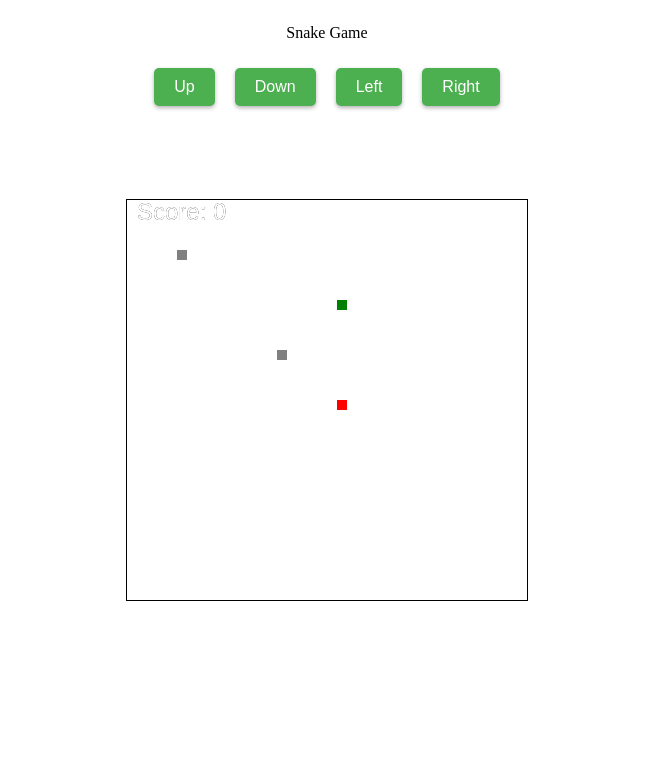
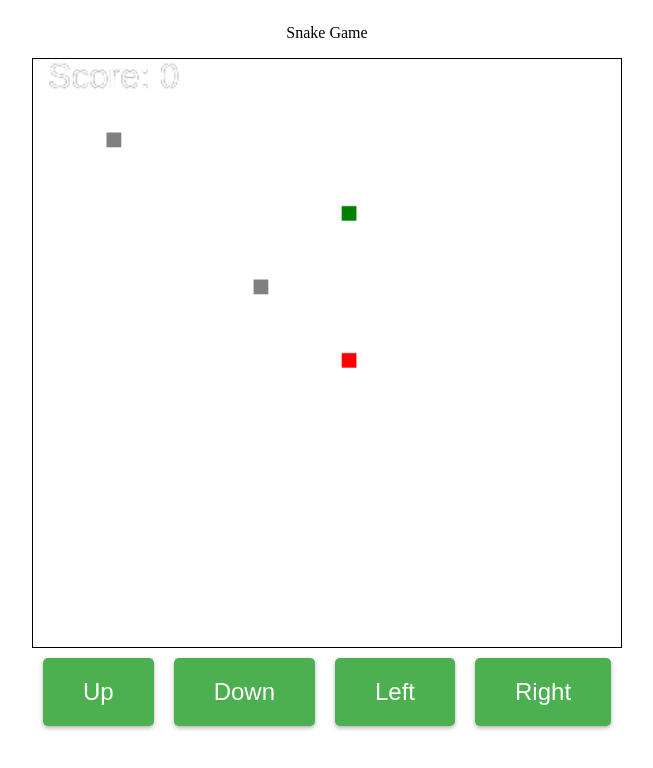
Before and after one commit to ahmadalics/cobra, a plain HTML site: page index.html in a window 1280 px wide. Shown: the whole page, without its empty margins (313-966 px from the left). Drawn offline with Linux system fonts and the light colour scheme.

Commit message:
Buttons below canvas

```diff
--- a/index.html
+++ b/index.html
@@ -6,16 +6,22 @@
 /* Default styles */
 canvas {
   border: 1px solid black;
-  position: absolute;
-  top: 50%;
-  left: 50%;
-  transform: translate(-50%, -50%);
+  width: 100%;
+  height: 100%;
 }
 body {
   overflow: hidden;
   display: flex;
   flex-direction: column;
   align-items: center;
+  height: 100%;
+}
+.game-container {
+  display: flex;
+  flex-direction: column;
+  justify-content: center;
+  align-items: center;
+  height: 100%;
 }
 .button-container {
   display: flex;
@@ -28,11 +34,11 @@ button {
   background-color: #4CAF50;
   border: none;
   color: white;
-  padding: 10px 20px;
+  padding: 20px 40px;
   text-align: center;
   text-decoration: none;
   display: inline-block;
-  font-size: 16px;
+  font-size: 24px;
   border-radius: 5px;
   cursor: pointer;
   box-shadow: 0 2px 4px rgba(0, 0, 0, 0.3);
@@ -54,12 +60,17 @@ button:hover {
     height: auto;
     margin-top: 20px;
   }
+  .game-container {
+    height: auto;
+  }
   .button-container {
     flex-direction: column;
     margin-top: 20px;
   }
   button {
     margin: 10px 0;
+    padding: 10px 20px;
+    font-size: 18px;
   }
 }
 
@@ -67,6 +78,7 @@ button:hover {
 </head>
 <body>
     <p>Snake Game</p>
+    <div class="game-container">
       <canvas id="canvas" width="400" height="400"></canvas>
       <div class="button-container">
       <button id="up">Up</button>
@@ -75,6 +87,9 @@ button:hover {
       <button id="right">Right</button>
 
   </div>
+
+    </div>
+
     <script src="snake.js"></script>
     <script>
         // Set up the button controls
```
Lines whose indentation alone changed are shown as unchanged.
